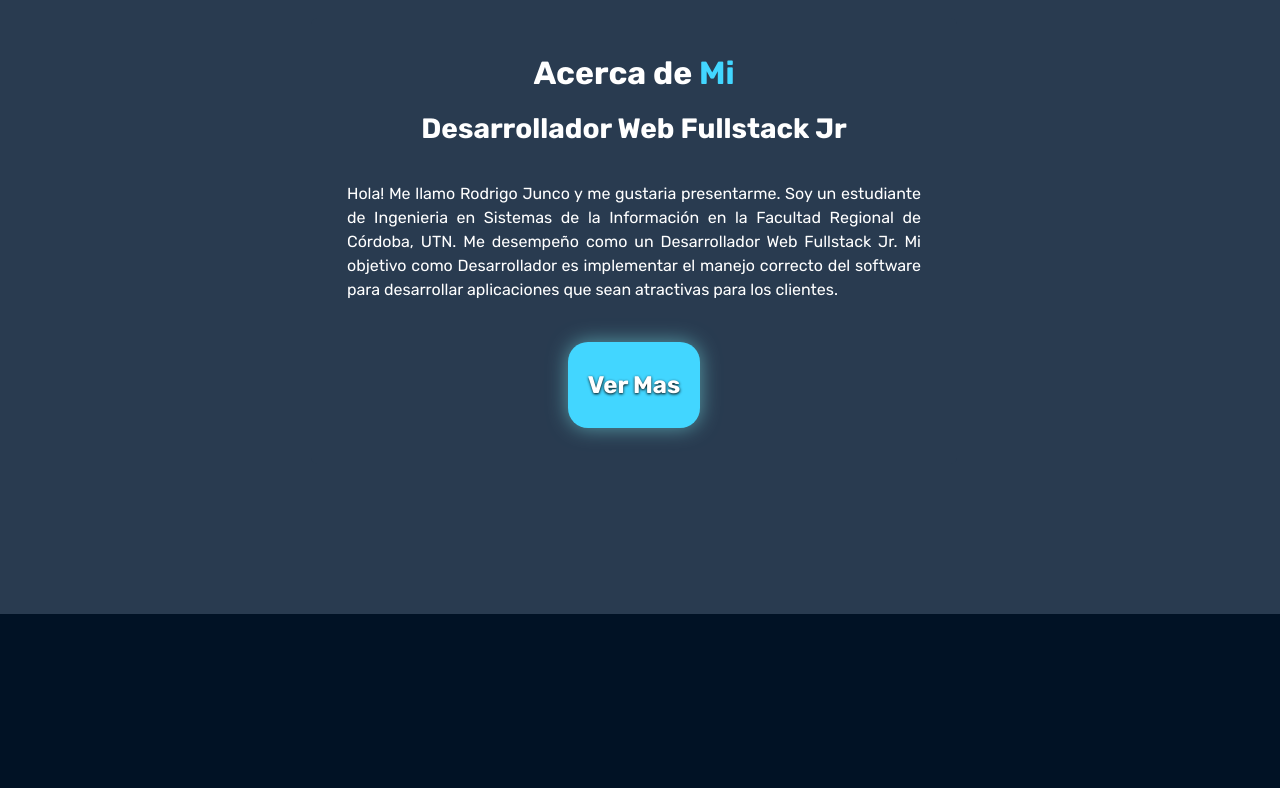
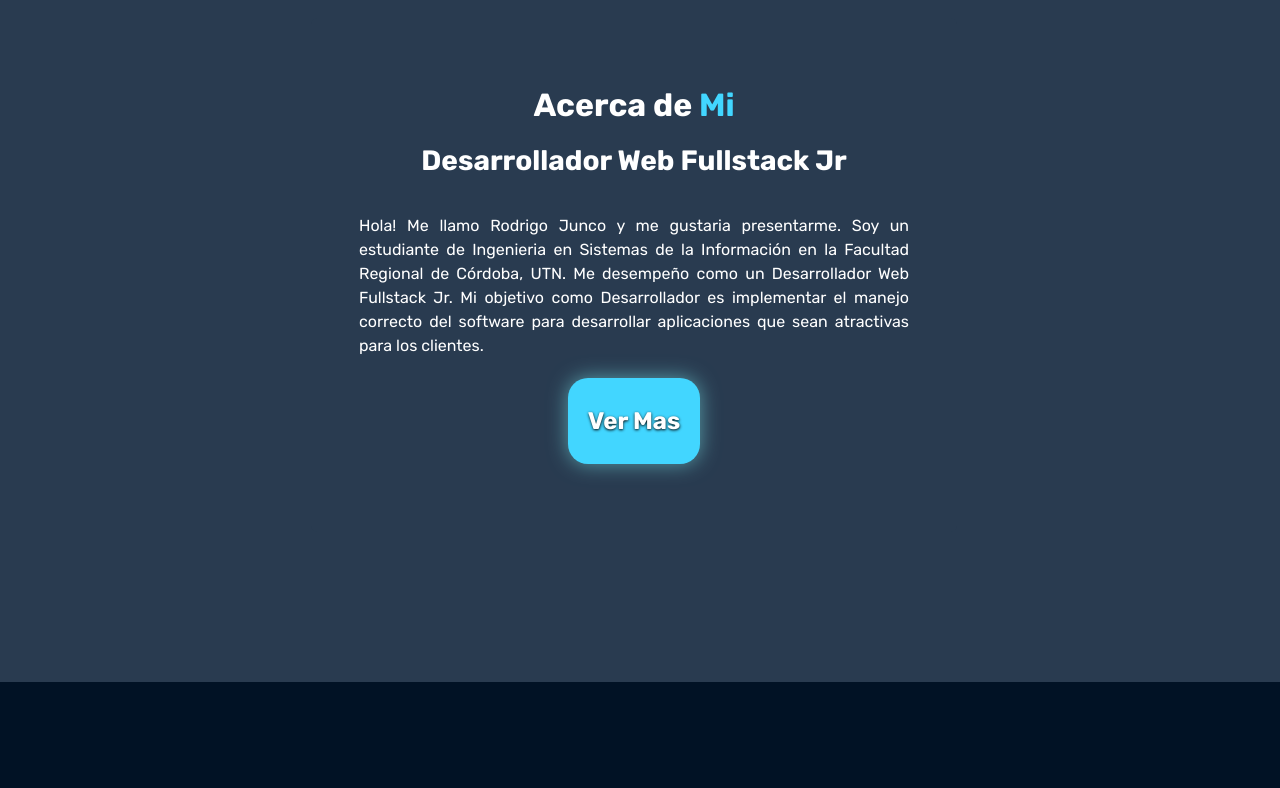
Before and after one commit to RPJunco/my-portfolio-react, a React (Vite) app: page / in a window 1280 px wide. Shown: the part 888-1676 px from the top of the page. Built offline with nearby package versions, Linux system fonts and the light colour scheme.

Commit message:
Se modificaron las clases aplicadas en el componente 'Card.Body' que se encuentra en el componente 'About'

```diff
--- a/src/Component/Main/Secciones/About/About.jsx
+++ b/src/Component/Main/Secciones/About/About.jsx
@@ -42,10 +42,10 @@ const About = () => {
                 style={{ padding: '50px 0px' }}>
                     <Card className='justify-content-center text-center text-xxl-start'
                     style={{ backgroundColor: '#293b50' }} border='0'>
-                        <Card.Body className='justify-content-center text-center text-xxl-start'>
+                        <Card.Body className='justify-content-center text-center text-xxl-start me-xxl-5 m-sm-0 p-5'>
                             <h2 className='pb-0 mb-0'>Acerca de <span>Mi</span></h2>
                             <h3 className='pb-3'>Desarrollador Web Fullstack Jr</h3>
-                            <Card.Text className='justify-content-center' color='white' style={{ textAlign: 'justify' }}>
+                            <Card.Text className='justify-content-center me-xxl-5 m-sm-0' color='white' style={{ textAlign: 'justify' }}>
                                 Hola! Me llamo Rodrigo Junco y me gustaria presentarme.
                                 Soy un estudiante de Ingenieria en Sistemas de la Información
                                 en la Facultad Regional de Córdoba, UTN.
```
